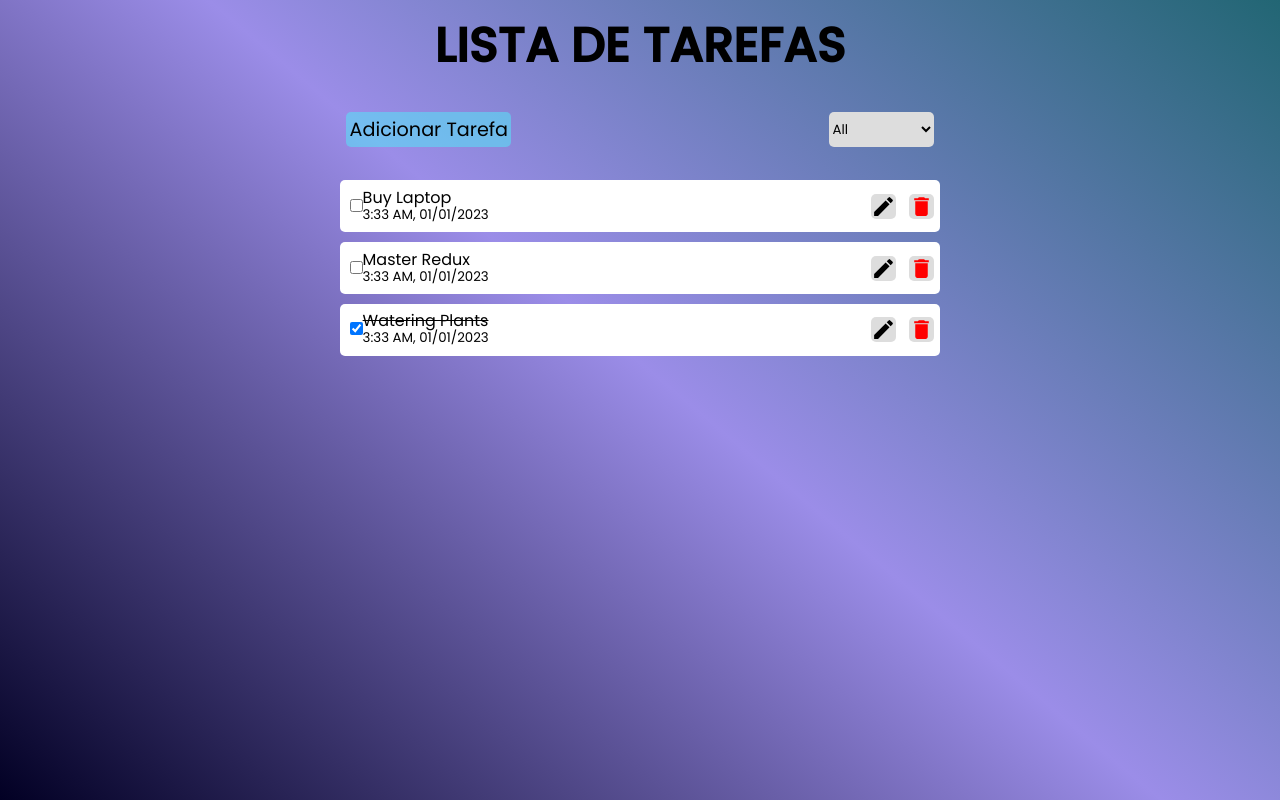
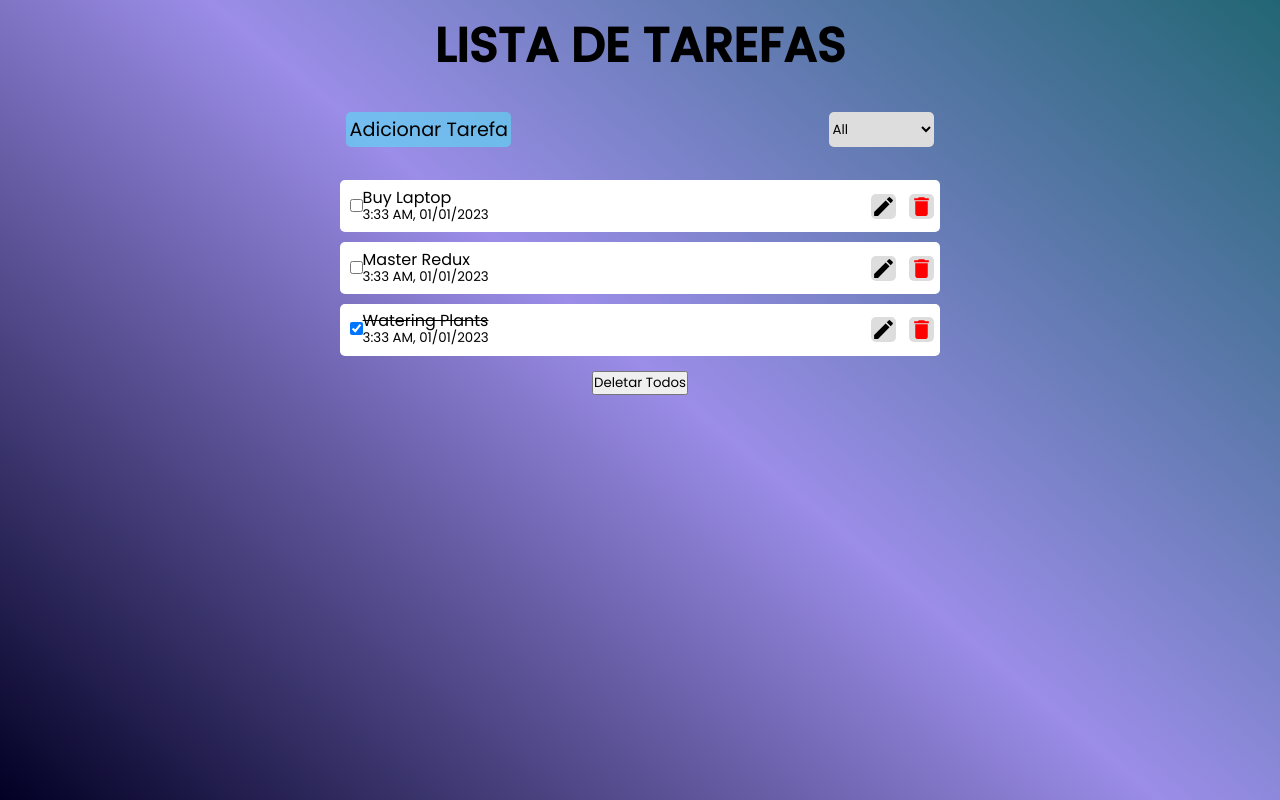
Before and after one commit to claytonfortunato/Todo-List, a React (Vite) app: page / in a window 1280 px wide. Built offline with nearby package versions, Linux system fonts and the light colour scheme.

Commit message:
feat: button deletar todos task

```diff
--- a/src/components/TodoItem.jsx
+++ b/src/components/TodoItem.jsx
@@ -17,6 +17,7 @@ const TodoItem = () => {
 
   const todos = useSelector((state) => state.operationsReducer);
   return (
+    <>
       <div className="container__todoitem">
         {todos.map((todo) => (
           <div className="container__todoitem__task">
@@ -45,6 +46,12 @@ const TodoItem = () => {
           </div>
         ))}
       </div>
+      {todos.length > 0 && (
+        <div>
+          <button onClick={() => dispatch(deleteAll())}>Deletar Todos</button>
+        </div>
+      )}
+    </>
   );
 };
 
```
Lines whose indentation alone changed are shown as unchanged.
